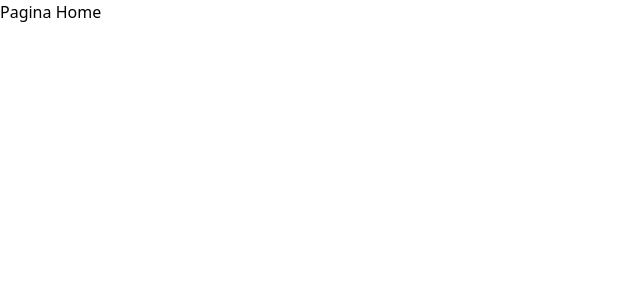
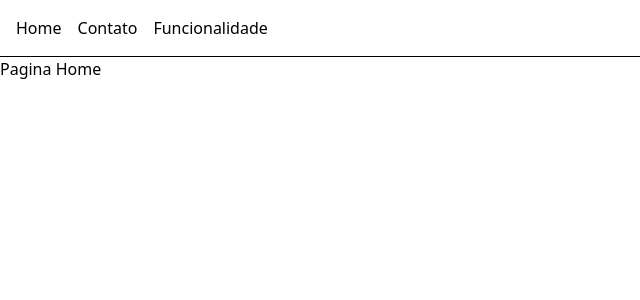
Before and after one commit to FelipeMicheluti/projeto-m4, a React (Vite) app: page / in a window 1280 px wide. Shown: the top 300 px of the page, without its empty margins (0-640 px from the left). Built offline with nearby package versions, Linux system fonts and the light colour scheme.

Commit message:
barra de Navbar

```diff
--- /dev/null
+++ b/src/components/Navbar/index.jsx
@@ -0,0 +1,11 @@
+import { Link } from "react-router-dom"
+
+export const Navbar = () => {
+    return (
+        <nav className="flex gap-4 p-4 border-b">
+            <Link to="/">Home</Link>
+            <Link to="/contato">Contato</Link>
+            <Link to="/funcionalidade">Funcionalidade</Link>
+        </nav>
+    )
+}
--- a/src/pages/Contact/index.jsx
+++ b/src/pages/Contact/index.jsx
@@ -1,6 +1,9 @@
+import { Navbar } from "../../components/Navbar"
+
 export const ContactPage =() => {
     return(
         <main className="w-full">
+         <Navbar/>
             <h1>Pagina de contato</h1>
         </main>
     )
--- a/src/pages/Features/index.jsx
+++ b/src/pages/Features/index.jsx
@@ -1,6 +1,9 @@
+import { Navbar } from "../../components/Navbar"
+
 export const FeaturesPage =() => {
     return(
         <main className="w-full">
+             <Navbar/>
             <h1>Pagina de funcionalidade</h1>
         </main>
     )
--- a/src/pages/Home/index.jsx
+++ b/src/pages/Home/index.jsx
@@ -1,6 +1,9 @@
+import { Navbar } from "../../components/Navbar"
+
 export const HomePage =() => {
     return(
         <main className="w-full">
+            <Navbar/>
             <h1>Pagina Home</h1>
         </main>
     )
```
